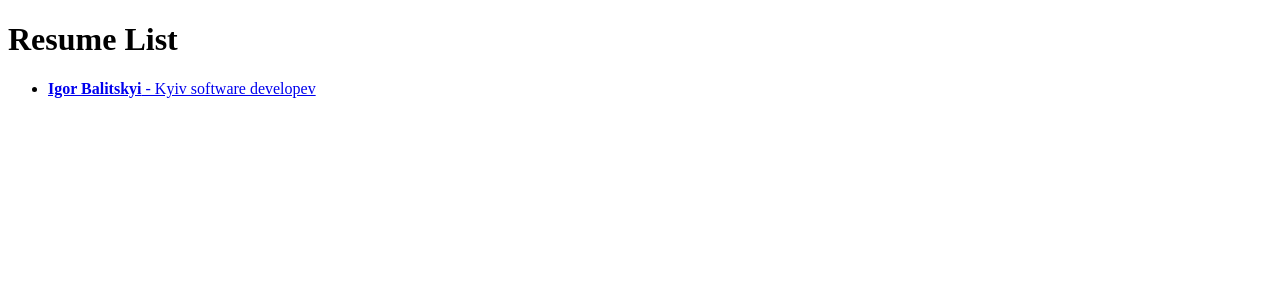
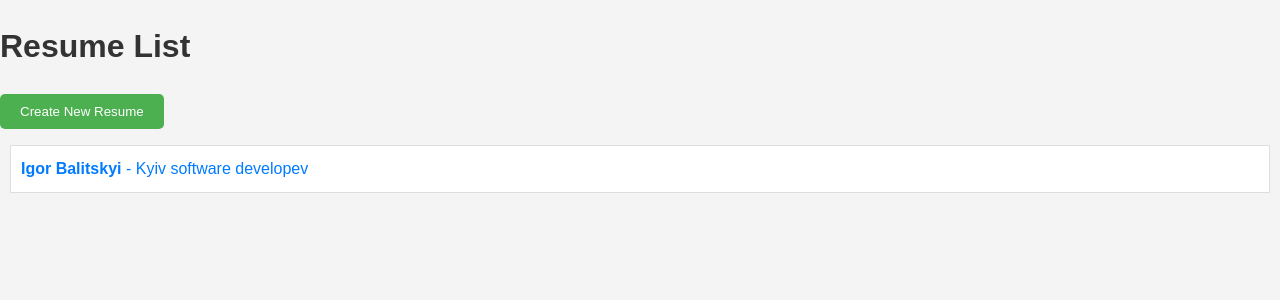
Before and after one commit to Igor-lc/CV_Builder, a Django app: page /resume/ in a window 1280 px wide. Shown: the top 300 px of the page. Run offline with Django 5.2, Linux system fonts and the light colour scheme; data comes from the database, SQL or seed files in the repository; both versions use the stored data as it was after the commit.

Commit message:
Added styles for buttons, fixed template issues, updated button styling across pages

```diff
--- /dev/null
+++ b/resume/static/css/styles.css
@@ -0,0 +1,59 @@
+/* Стилізація всіх кнопок з класом .styled-button */
+.styled-button {
+    background-color: #4CAF50; /* Зелений фон */
+    color: white;              /* Білий текст */
+    padding: 10px 20px;        /* Відступи */
+    border: none;              /* Без рамки */
+    border-radius: 5px;        /* Круглі краї */
+    cursor: pointer;          /* Вказівник при наведенні */
+    text-align: center;        /* Центрування тексту */
+    display: inline-block;     /* Щоб кнопка не займала весь рядок */
+}
+
+.styled-button:hover {
+    background-color: #45a049; /* Темніший зелений при наведенні */
+}
+
+/* Інші стилі, щоб загальний вигляд був гармонійним */
+body {
+    font-family: Arial, sans-serif;
+    line-height: 1.6;
+    margin: 0;
+    padding: 0;
+    background-color: #f4f4f4;
+}
+
+h1, h2 {
+    color: #333;
+}
+
+ul {
+    list-style-type: none;
+    padding: 0;
+}
+
+li {
+    background-color: #fff;
+    margin: 10px;
+    padding: 10px;
+    border: 1px solid #ddd;
+}
+
+a {
+    text-decoration: none;
+    color: #007BFF;
+}
+
+a:hover {
+    text-decoration: underline;
+}
+
+.container {
+    max-width: 1200px;
+    margin: 0 auto;
+    padding: 20px;
+}
+
+.resume-details p {
+    margin: 5px 0;
+}
--- a/resume/templates/resume/resume_list.html
+++ b/resume/templates/resume/resume_list.html
@@ -4,9 +4,17 @@
     <meta charset="UTF-8">
     <meta name="viewport" content="width=device-width, initial-scale=1.0">
     <title>Resume List</title>
+    {% load static %}
+    <link rel="stylesheet" href="{% static 'css/styles.css' %}">
 </head>
 <body>
     <h1>Resume List</h1>
+
+    <!-- Форма для створення нового резюме -->
+    <form action="{% url 'resume:create_resume' %}" method="get">
+        <button class="styled-button" type="submit">Create New Resume</button>
+    </form>
+
     <ul>
         {% for resume in resumes %}
             <li>
```
Also changed, not shown: resume/templates/resume/create_resume.html (+10 -1 lines), resume/templates/resume/resume_detail.html (+13 -6 lines), db.sqlite3.
